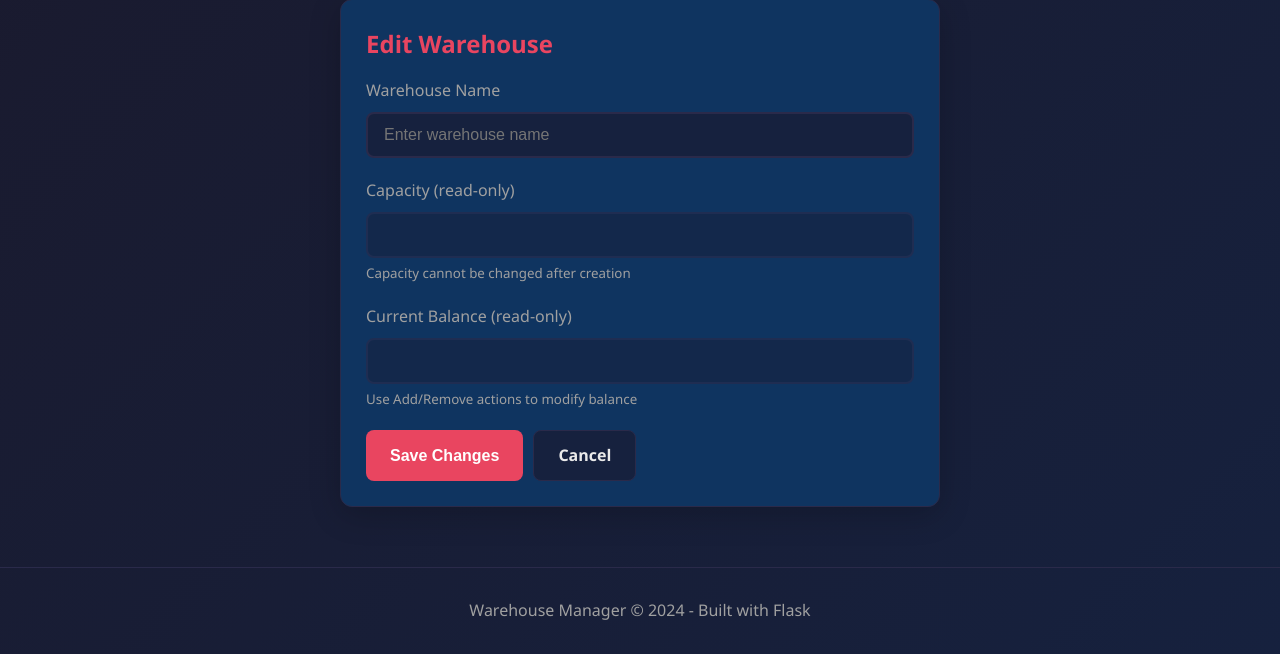
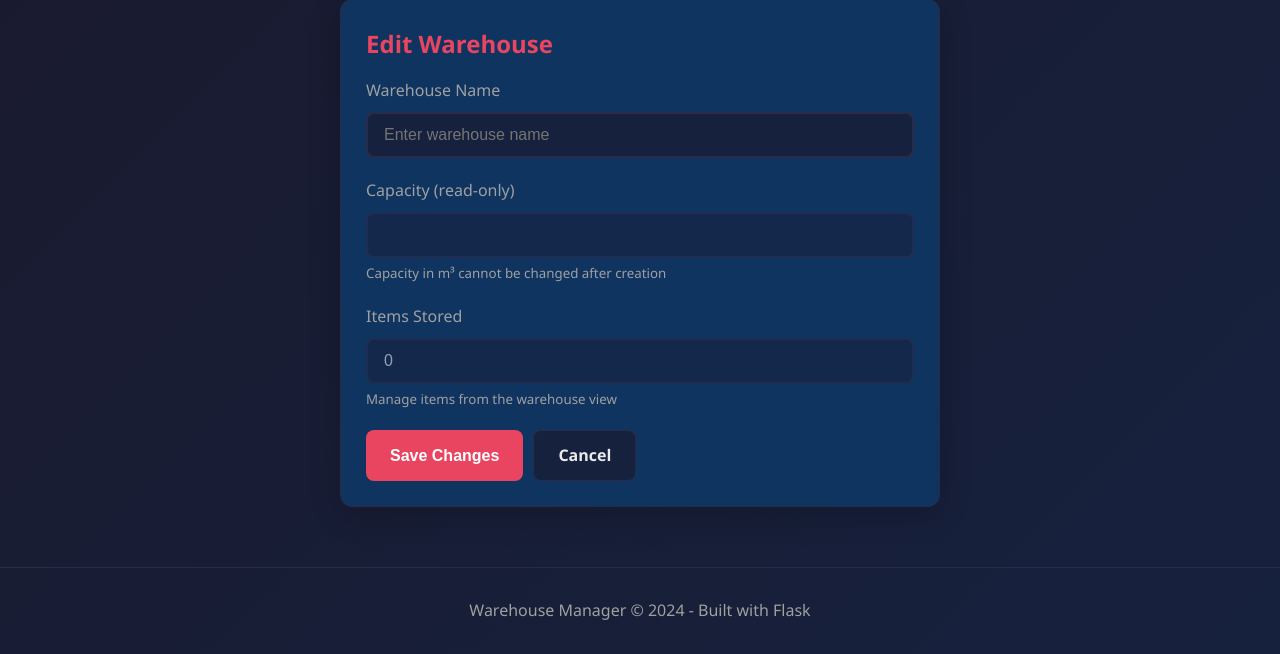
Before and after one commit to matiashei/ohtuvarasto, a Flask app: template src/templates/edit_warehouse.html in a window 1280 px wide. Shown: the part 177-831 px from the top of the page. Run offline with Flask 3, Linux system fonts and the light colour scheme; the template is opened without the code that fills it, so the values that code supplies are empty.

Commit message:
Add multi-item support with units (m³, liters, bottles) per warehouse
Co-authored-by: matiashei <181484440+matiashei@users.noreply.github.com>

```diff
--- a/src/app.py
+++ b/src/app.py
@@ -1,7 +1,6 @@
 """Flask web application for warehouse management."""
 import os
 from flask import Flask, render_template, request, redirect, url_for, flash
-from varasto import Varasto
 
 app = Flask(__name__)
 app.secret_key = os.environ.get('FLASK_SECRET_KEY', os.urandom(24))
@@ -9,6 +8,14 @@ app.secret_key = os.environ.get('FLASK_SECRET_KEY', os.urandom(24))
 # In-memory storage for warehouses
 warehouses: dict[int, dict] = {}
 next_id = 1
+next_item_id = 1
+
+# Unit types and their conversion to cubic meters
+UNIT_TYPES = {
+    'm3': {'name': 'Cubic Meters (m³)', 'to_m3': 1.0},
+    'liters': {'name': 'Liters (L)', 'to_m3': 0.001},
+    'units': {'name': 'Units/Bottles', 'to_m3': 0.001}  # Approx 1L per unit
+}
 
 
 def get_next_id():
@@ -19,10 +26,43 @@ def get_next_id():
     return current_id
 
 
+def get_next_item_id():
+    """Get the next available item ID."""
+    global next_item_id
+    current_id = next_item_id
+    next_item_id += 1
+    return current_id
+
+
+def calculate_used_space(warehouse):
+    """Calculate total used space in m³ from all items."""
+    total = 0.0
+    for item in warehouse.get('stored_items', {}).values():
+        unit_info = UNIT_TYPES.get(item['unit'], UNIT_TYPES['m3'])
+        total += item['quantity'] * unit_info['to_m3']
+    return total
+
+
+def calculate_available_space(warehouse):
+    """Calculate available space in m³."""
+    return warehouse['capacity_m3'] - calculate_used_space(warehouse)
+
+
 @app.route('/')
 def index():
     """Display all warehouses."""
-    return render_template('index.html', warehouses=warehouses)
+    # Pre-calculate space info for each warehouse
+    warehouse_info = {}
+    for wid, w in warehouses.items():
+        warehouse_info[wid] = {
+            'used_space': calculate_used_space(w),
+            'available_space': calculate_available_space(w)
+        }
+    return render_template(
+        'index.html',
+        warehouses=warehouses,
+        warehouse_info=warehouse_info
+    )
 
 
 @app.route('/warehouse/new', methods=['GET', 'POST'])
@@ -36,12 +76,6 @@ def create_warehouse():
             flash('Capacity must be a valid number', 'error')
             return render_template('create_warehouse.html')
 
-        try:
-            initial_balance = float(request.form.get('initial_balance', 0))
-        except ValueError:
-            flash('Initial balance must be a valid number', 'error')
-            return render_template('create_warehouse.html')
-
         if not name:
             flash('Warehouse name is required', 'error')
             return render_template('create_warehouse.html')
@@ -51,11 +85,11 @@ def create_warehouse():
             return render_template('create_warehouse.html')
 
         warehouse_id = get_next_id()
-        varasto = Varasto(capacity, initial_balance)
         warehouses[warehouse_id] = {
             'id': warehouse_id,
             'name': name,
-            'varasto': varasto
+            'capacity_m3': capacity,
+            'stored_items': {}  # Dictionary of items in the warehouse
         }
         flash(f'Warehouse "{name}" created successfully', 'success')
         return redirect(url_for('index'))
@@ -70,7 +104,15 @@ def view_warehouse(warehouse_id):
     if not warehouse:
         flash('Warehouse not found', 'error')
         return redirect(url_for('index'))
-    return render_template('view_warehouse.html', warehouse=warehouse)
+    used_space = calculate_used_space(warehouse)
+    available_space = calculate_available_space(warehouse)
+    return render_template(
+        'view_warehouse.html',
+        warehouse=warehouse,
+        used_space=used_space,
+        available_space=available_space,
+        unit_types=UNIT_TYPES
+    )
 
 
 @app.route('/warehouse/<int:warehouse_id>/edit', methods=['GET', 'POST'])
@@ -109,65 +151,121 @@ def delete_warehouse(warehouse_id):
 
 
 @app.route('/warehouse/<int:warehouse_id>/add', methods=['POST'])
-def add_content(warehouse_id):
-    """Add content to a warehouse."""
+def add_item(warehouse_id):
+    """Add an item to a warehouse."""
     warehouse = warehouses.get(warehouse_id)
     if not warehouse:
         flash('Warehouse not found', 'error')
         return redirect(url_for('index'))
 
-    try:
-        amount = float(request.form.get('amount', 0))
-    except ValueError:
-        flash('Amount must be a valid number', 'error')
+    item_name = request.form.get('item_name', '').strip()
+    unit = request.form.get('unit', 'm3')
+
+    if not item_name:
+        flash('Item name is required', 'error')
         return redirect(url_for('view_warehouse', warehouse_id=warehouse_id))
 
-    if amount <= 0:
-        flash('Amount must be a positive number', 'error')
+    try:
+        quantity = float(request.form.get('quantity', 0))
+    except ValueError:
+        flash('Quantity must be a valid number', 'error')
         return redirect(url_for('view_warehouse', warehouse_id=warehouse_id))
 
-    varasto = warehouse['varasto']
-    space_available = varasto.paljonko_mahtuu()
+    if quantity <= 0:
+        flash('Quantity must be a positive number', 'error')
+        return redirect(url_for('view_warehouse', warehouse_id=warehouse_id))
 
-    if amount > space_available:
-        varasto.lisaa_varastoon(amount)  # Will add what fits
-        msg = (f'Added {space_available:.2f} '
-               f'(requested {amount:.2f}, limited by capacity)')
-        flash(msg, 'warning')
-    else:
-        varasto.lisaa_varastoon(amount)
-        flash(f'Added {amount:.2f} to warehouse', 'success')
+    if unit not in UNIT_TYPES:
+        flash('Invalid unit type', 'error')
+        return redirect(url_for('view_warehouse', warehouse_id=warehouse_id))
 
+    # Calculate space needed in m³
+    unit_info = UNIT_TYPES[unit]
+    space_needed = quantity * unit_info['to_m3']
+    available_space = calculate_available_space(warehouse)
+
+    if space_needed > available_space:
+        flash(
+            f'Not enough space. Need {space_needed:.4f} m³, '
+            f'available {available_space:.4f} m³',
+            'error'
+        )
+        return redirect(url_for('view_warehouse', warehouse_id=warehouse_id))
+
+    item_id = get_next_item_id()
+    warehouse['stored_items'][item_id] = {
+        'id': item_id,
+        'name': item_name,
+        'quantity': quantity,
+        'unit': unit
+    }
+
+    flash(f'Added {quantity:.2f} {unit_info["name"]} of "{item_name}"', 'success')
     return redirect(url_for('view_warehouse', warehouse_id=warehouse_id))
 
 
-@app.route('/warehouse/<int:warehouse_id>/remove', methods=['POST'])
-def remove_content(warehouse_id):
-    """Remove content from a warehouse."""
+@app.route('/warehouse/<int:warehouse_id>/item/<int:item_id>/update',
+           methods=['POST'])
+def update_item(warehouse_id, item_id):
+    """Update item quantity in a warehouse."""
     warehouse = warehouses.get(warehouse_id)
     if not warehouse:
         flash('Warehouse not found', 'error')
         return redirect(url_for('index'))
 
-    try:
-        amount = float(request.form.get('amount', 0))
-    except ValueError:
-        flash('Amount must be a valid number', 'error')
+    item = warehouse['stored_items'].get(item_id)
+    if not item:
+        flash('Item not found', 'error')
         return redirect(url_for('view_warehouse', warehouse_id=warehouse_id))
 
-    if amount <= 0:
-        flash('Amount must be a positive number', 'error')
+    try:
+        new_quantity = float(request.form.get('quantity', 0))
+    except ValueError:
+        flash('Quantity must be a valid number', 'error')
         return redirect(url_for('view_warehouse', warehouse_id=warehouse_id))
 
-    varasto = warehouse['varasto']
-    actual_removed = varasto.ota_varastosta(amount)
+    if new_quantity < 0:
+        flash('Quantity cannot be negative', 'error')
+        return redirect(url_for('view_warehouse', warehouse_id=warehouse_id))
 
-    if actual_removed < amount:
-        msg = f'Only {actual_removed:.2f} was available. Removed all.'
-        flash(msg, 'warning')
-    else:
-        flash(f'Removed {actual_removed:.2f} from warehouse', 'success')
+    # Calculate space difference
+    unit_info = UNIT_TYPES[item['unit']]
+    old_space = item['quantity'] * unit_info['to_m3']
+    new_space = new_quantity * unit_info['to_m3']
+    space_diff = new_space - old_space
 
+    if space_diff > 0:
+        available = calculate_available_space(warehouse)
+        if space_diff > available:
+            flash(
+                f'Not enough space. Need {space_diff:.4f} m³ more, '
+                f'available {available:.4f} m³',
+                'error'
+            )
+            return redirect(url_for('view_warehouse', warehouse_id=warehouse_id))
+
+    item['quantity'] = new_quantity
+    flash(f'Updated "{item["name"]}" to {new_quantity:.2f}', 'success')
+    return redirect(url_for('view_warehouse', warehouse_id=warehouse_id))
+
+
+@app.route('/warehouse/<int:warehouse_id>/item/<int:item_id>/delete',
+           methods=['POST'])
+def delete_item(warehouse_id, item_id):
+    """Remove an item from a warehouse."""
+    warehouse = warehouses.get(warehouse_id)
+    if not warehouse:
+        flash('Warehouse not found', 'error')
+        return redirect(url_for('index'))
+
+    item = warehouse['stored_items'].get(item_id)
+    if not item:
+        flash('Item not found', 'error')
+        return redirect(url_for('view_warehouse', warehouse_id=warehouse_id))
+
+    item_name = item['name']
+    del warehouse['stored_items'][item_id]
+    flash(f'Removed "{item_name}" from warehouse', 'success')
     return redirect(url_for('view_warehouse', warehouse_id=warehouse_id))
 
 
--- a/src/templates/edit_warehouse.html
+++ b/src/templates/edit_warehouse.html
@@ -14,14 +14,14 @@
 
         <div class="form-group">
             <label>Capacity (read-only)</label>
-            <input type="number" value="{{ warehouse.varasto.tilavuus }}" disabled style="opacity: 0.6;">
-            <small style="color: var(--text-secondary); display: block; margin-top: 5px;">Capacity cannot be changed after creation</small>
+            <input type="number" value="{{ warehouse.capacity_m3 }}" disabled style="opacity: 0.6;">
+            <small style="color: var(--text-secondary); display: block; margin-top: 5px;">Capacity in m³ cannot be changed after creation</small>
         </div>
 
         <div class="form-group">
-            <label>Current Balance (read-only)</label>
-            <input type="number" value="{{ warehouse.varasto.saldo }}" disabled style="opacity: 0.6;">
-            <small style="color: var(--text-secondary); display: block; margin-top: 5px;">Use Add/Remove actions to modify balance</small>
+            <label>Items Stored</label>
+            <input type="number" value="{{ warehouse.stored_items|length }}" disabled style="opacity: 0.6;">
+            <small style="color: var(--text-secondary); display: block; margin-top: 5px;">Manage items from the warehouse view</small>
         </div>
 
         <div class="actions">
```
Also changed, not shown: src/templates/create_warehouse.html (+3 -7 lines), src/templates/index.html (+10 -5 lines), src/templates/view_warehouse.html (+74 -23 lines), src/tests/app_test.py (+106 -44 lines), README.md.
